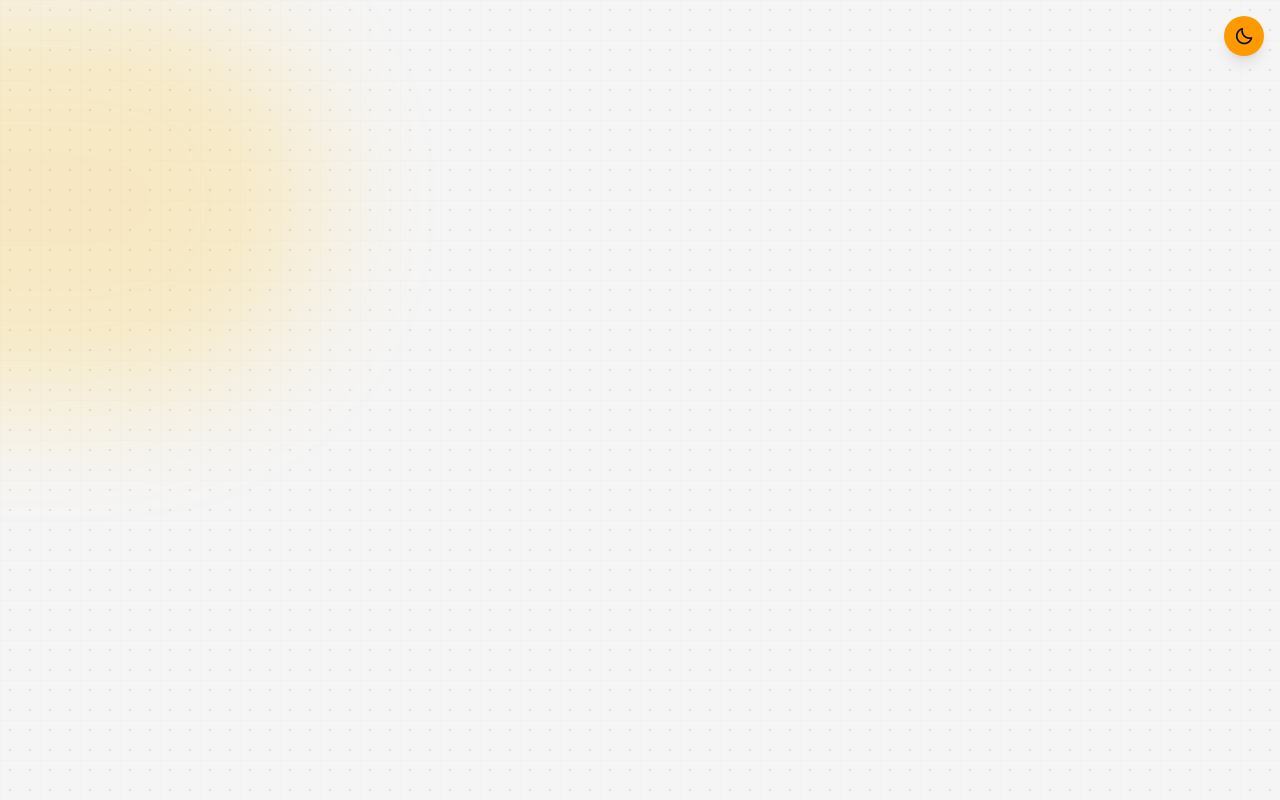
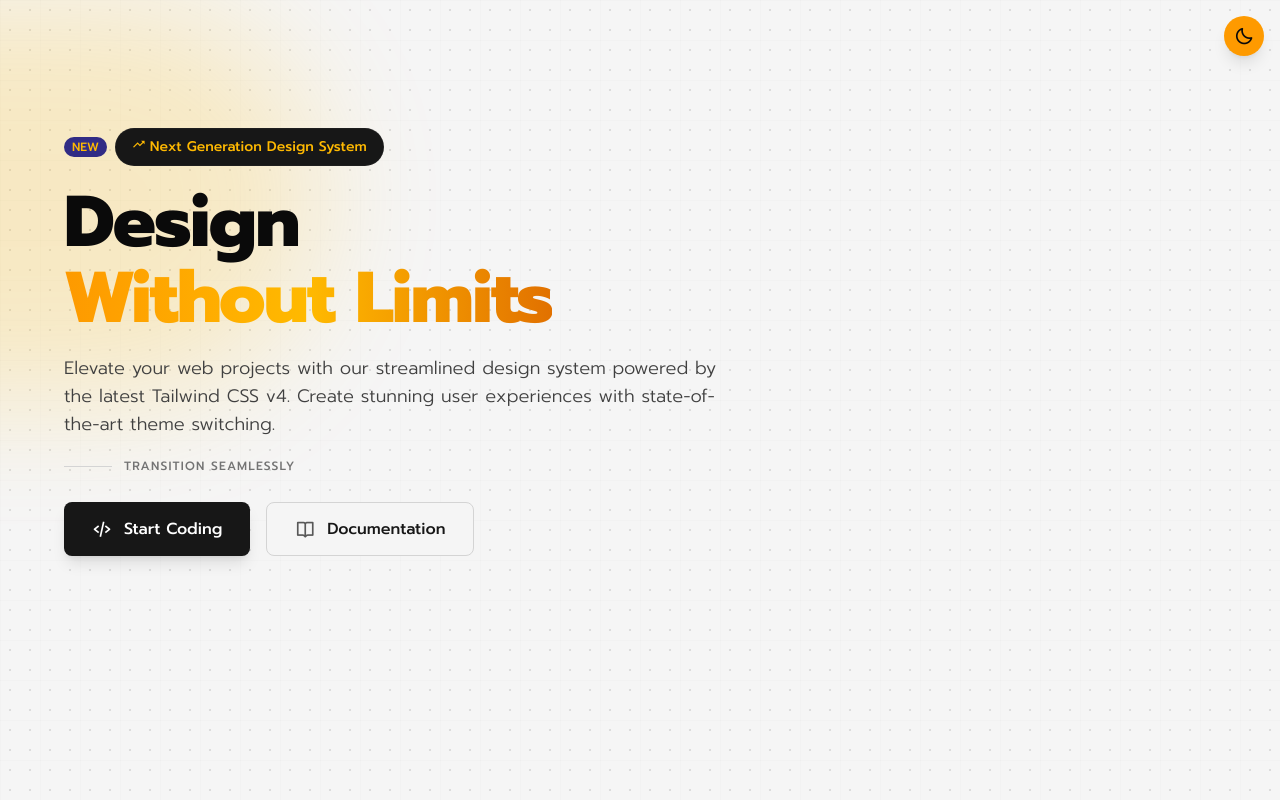
Before and after one commit to I0ANA24/Dark-Light-Mode-Learning-React, a React (Vite) app: page / in a window 1280 px wide. Built offline with nearby package versions, Linux system fonts and the light colour scheme.

Commit message:
hero section - left

```diff
--- a/src/components/Hero.jsx
+++ b/src/components/Hero.jsx
@@ -6,6 +6,48 @@
         <div className="absolute inset-0 -z-10">
             <div className="absolute top-0 -left-1/4 size-1/2 bg-amber-400 dark:bg-amber-500 rounded-full blur-3xl opacity-20"></div>
         </div>
+        <div className="container mx-auto px-6 py-20 md:py-24 lg:px-16 lg:py-28 xl:py-32">
+          <div className="flex flex-col lg:flex-row items-center gap-8 lg:gap-12 xl:gap-16">
+            <div className="flex-1 space-y-6 lg:space-y-7">
+              <div className="space-y-4 lg:space-y-5">
+                <div className="flex items-center">
+                  <span className="inline-flex items-center px-2 py-0.5 rounded-full text-xs font-medium bg-indigo-900 text-amber-400 mr-2">
+                    NEW
+                  </span>
+                  <h2 className="inline-block px-3 py-1.5 lg:px-4 lg:py-2 rounded-full bg-neutral-900 text-amber-400 font-medium text-sm backdrop-blur-sm border border-neutral-800/50">
+                    <i className="bx bx-trending-up mr-1"></i>
+                    Next Generation Design System
+                  </h2>
+                </div>
+                <h1 className="text-4xl md:text-5xl lg:text-6xl xl:text-7xl font-extrabold tracking-tight text-neutral-950 dark:text-white">
+                  <span className="block mb-1">Design</span>
+                  <span className="bg-clip-text text-transparent bg-gradient-to-r from-amber-500 via-amber-400 to-amber-600">
+                    Without Limits
+                  </span>
+                </h1>
+                <p className="text-base lg:text-lg text-neutral-700 dark:text-neutral-300 max-w-2xl font-light">
+                  Elevate your web projects with our streamlined design system powered by the latest Tailwind CSS v4. Create stunning user experiences with state-of-the-art theme switching.
+                </p>
+                <div className="flex gap-3 items-center">
+                  <div className="h-px bg-neutral-300 dark:bg-neutral-700 w-12"></div>
+                  <p className="uppercase text-xs tracking-widest text-neutral-500 dark:text-neutral-400 font-medium">
+                    Transition seamlessly
+                  </p>
+                </div>
+              </div>
+              <div className="flex flex-wrap gap-3 lg:gap-4">
+                <button className="px-6 py-3 lg:px-7 lg:py-3.5 rounded-lg bg-neutral-900 hover:bg-black text-white dark:bg-amber-500 dark:hover:bg-amber-600 dark:text-neutral-900 font-medium shadow-lg hover:shadow-neutral-900/20 dark:hover:shadow-amber-500/20 flex items-center transition group">
+                  <i className="bx bx-code-alt mr-2 lg:mr-3 text-lg lg:text-xl group-hover:rotate-12 transition-transform"></i>
+                  <span>Start Coding</span>
+                </button>
+                <button className="px-6 py-3 lg:px-7 lg:py-3.5 rounded-lg bg-neutral-100 hover:bg-neutral-200 dark:bg-neutral-800 dark:hover:bg-neutral-700 text-neutral-900 dark:text-white font-medium flex items-center transition group border border-neutral-300 dark:border-neutral-700">
+                  <i className="bx bx-book-open mr-2 lg:mr-3 text-lg lg:text-xl opacity-70 group-hover:opacity-100 transition-opacity"></i>
+                  <span>Documentation</span>
+                </button>
+              </div>
+            </div>
+          </div>
+        </div>
     </div>
   )
 }
```
